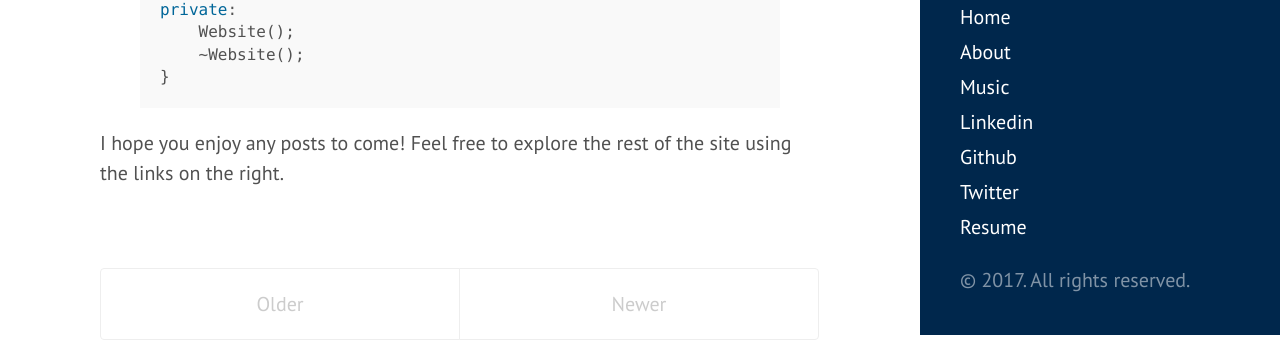
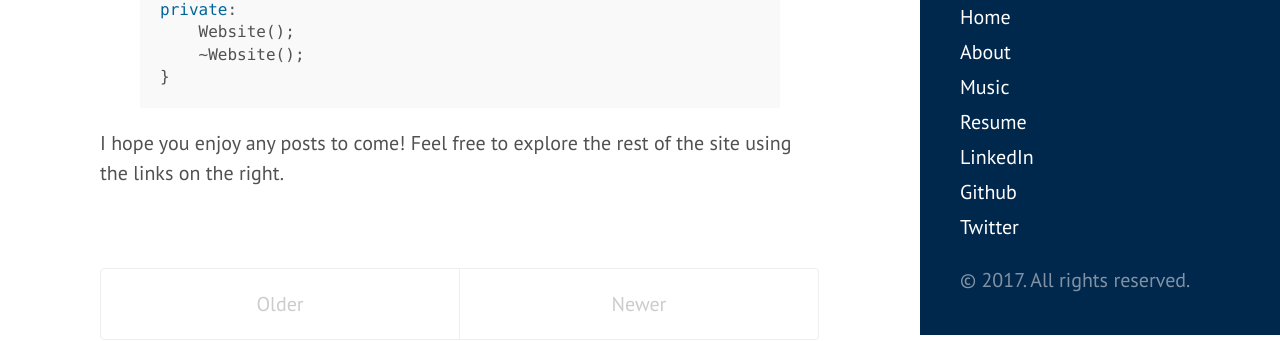
Before and after one commit to jonathoma/jonathoma.github.io, a Jekyll site: the page built from index.html, in a window 1280 px wide. Shown: the part 565-906 px from the top of the page. Built offline with Jekyll 4.4.1, drawn with Linux system fonts in a browser that asks for light colours; the list of posts is cut into pages by our own code.

Commit message:
updated resume page on website

```diff
--- a/_includes/sidebar.html
+++ b/_includes/sidebar.html
@@ -26,11 +26,10 @@
         {% endif %}
       {% endfor %}
 
-      <a class="sidebar-nav-item" href="{{ site.linkedin }}">Linkedin</a>
+      <a class="sidebar-nav-item" href="{{ site.linkedin }}">LinkedIn</a>
       <a class="sidebar-nav-item" href="{{ site.github.repo }}">Github</a>
       <a class="sidebar-nav-item" href="{{ site.twitter }}">Twitter</a>
-      <a class="sidebar-nav-item" href="{{ site.github.repo }}/jonathoma.github.io/blob/master/resume/resume.pdf">Resume</a>
-    </nav>
+   </nav>
 
     <p>&copy; {{ site.time | date: '%Y' }}. All rights reserved.</p>
   </div>
```
Also changed, not shown: resume.md (added, +6 -0 lines).
